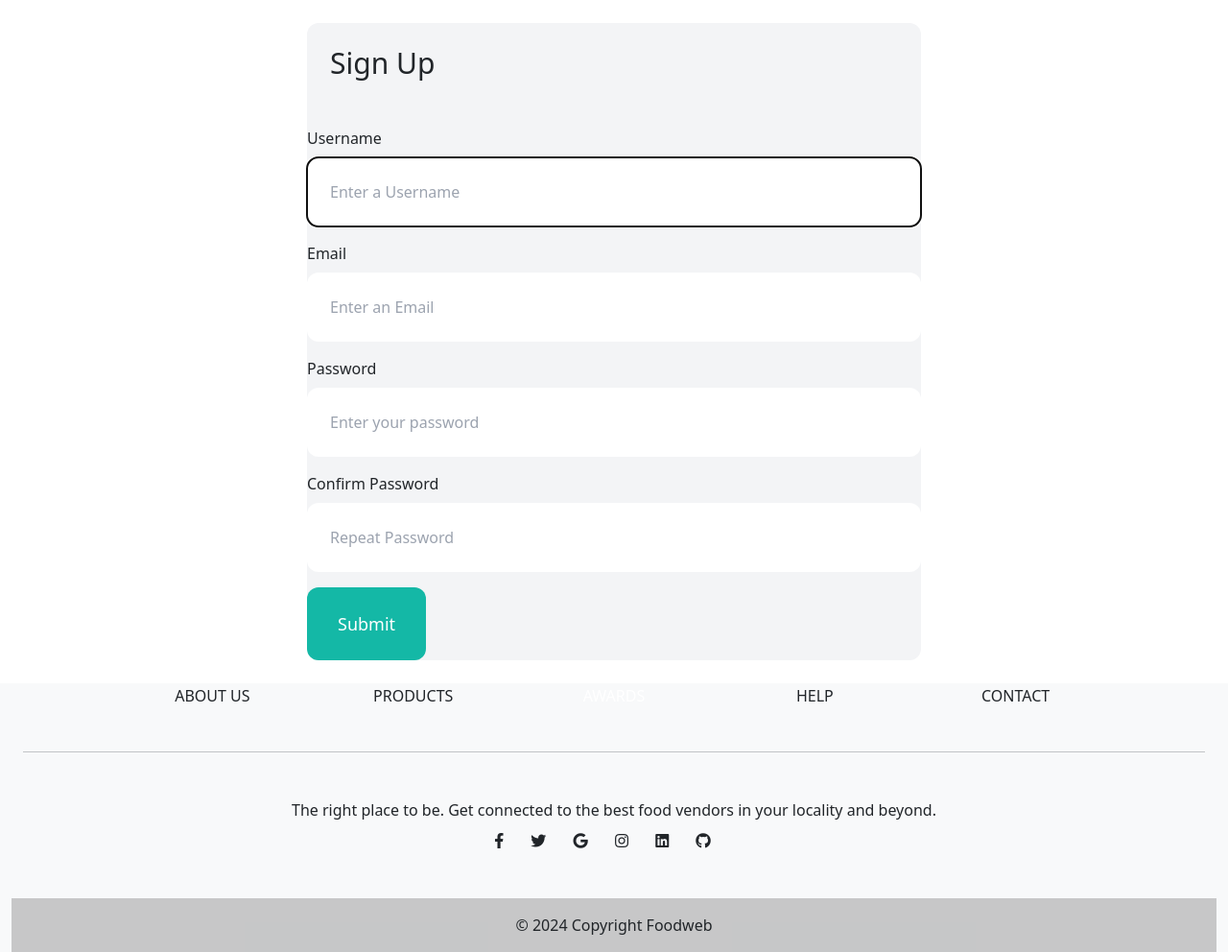
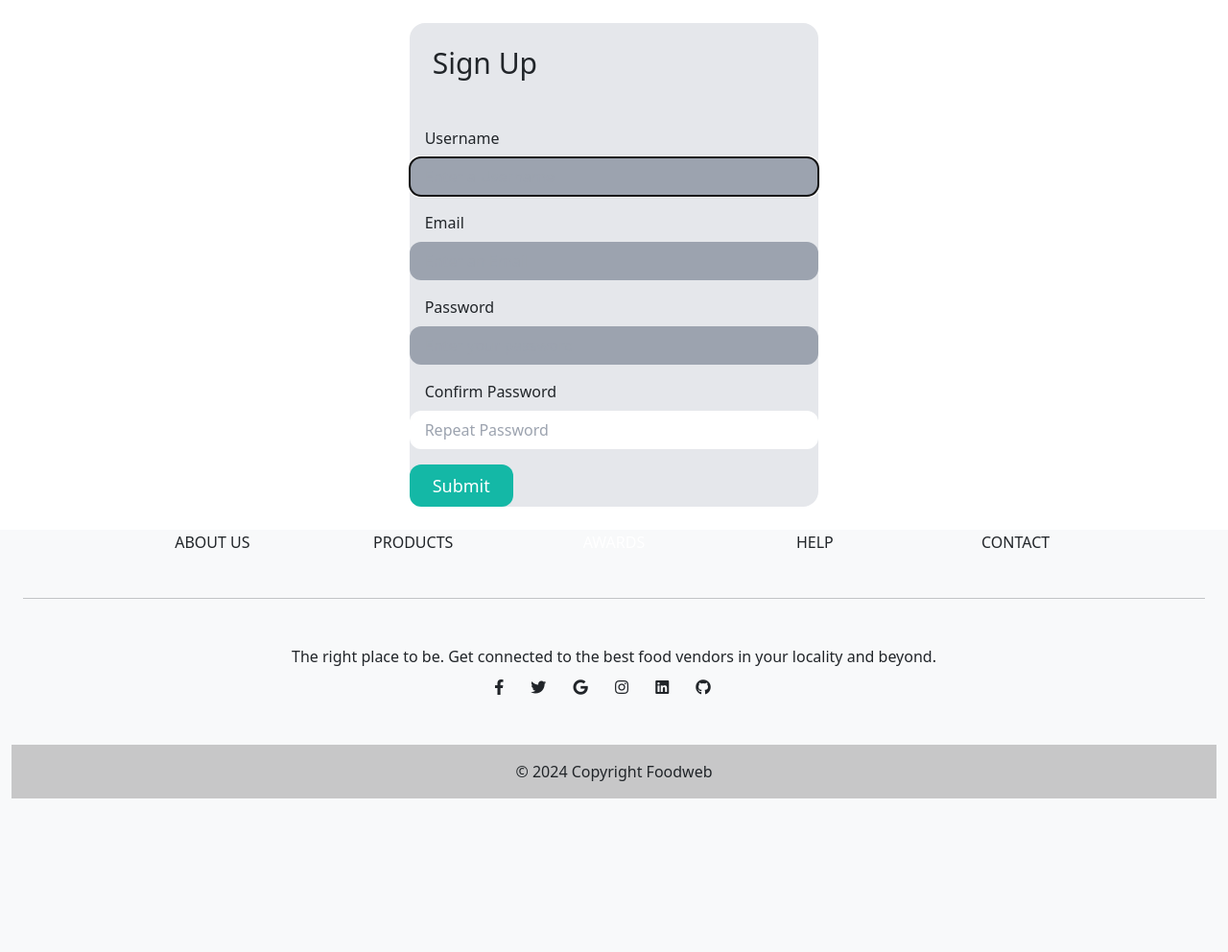
Before and after one commit to nalu-egwali/foodweb, a Django app: page /user/signup/ in a window 1280 px wide. Shown: the part 56-1048 px from the top of the page at 96% size. After the commit the page ends 888 px from the top, so only its background shows below. Run offline with Django 5.2, Linux system fonts and the light colour scheme; some libraries are stand-ins or nearby versions.

Commit message:
Improve Signup UI

```diff
--- a/user/forms.py
+++ b/user/forms.py
@@ -11,20 +11,20 @@ class SignUpForm (UserCreationForm):
 
     username = forms.CharField(widget=forms.TextInput(attrs={
         'placeholder': 'Enter a Username',
-        'class': 'w-full py-4 px-6 rounded-xl'
+        'class': 'w-full py-2 px-3 rounded-xl bg-gray-400 text-white'
     }))
 
     email = forms.CharField(widget=forms.EmailInput(attrs={
         'placeholder': 'Enter an Email',
-        'class': 'w-full py-4 px-6 rounded-xl'
+        'class': 'w-full py-2 px-3 rounded-xl bg-gray-400 text-white'
     }))
 
     password1 = forms.CharField(widget=forms.PasswordInput(attrs={
         'placeholder': 'Enter your password',
-        'class': 'w-full py-4 px-6 rounded-xl'
+        'class': 'w-full py-2 px-3 rounded-xl bg-gray-400 text-white'
     }))
 
     password2 = forms.CharField(widget=forms.PasswordInput(attrs={
         'placeholder': 'Repeat Password',
-        'class': 'w-full py-4 px-6 rounded-xl'
+        'class': 'w-full py-2 px-3 rounded-xl'
     }))
--- a/user/templates/loginform.html
+++ b/user/templates/loginform.html
@@ -19,7 +19,7 @@
     <div class="flex">
       <button type="submit" class="btn btn-primary ">Submit</button>
       <div class="bg-gray-100 rounded me-3">
-        <h6>Do not have account?<a href="#" class="inline-block">Register here</a></h6>
+        <h6>Do not have account? <a href="#" class="inline-block">Register here</a></h6>
       </div>
     </div>
   </form>
--- a/user/templates/signup.html
+++ b/user/templates/signup.html
@@ -4,29 +4,29 @@
 {% block title %} Sign up {% endblock %}
 
 {% block content %}
- <div class="w-1/2 my-6 mx-auto bg-gray-100 rounded-xl">
+ <div class="w-1/3 my-6 mx-auto bg-gray-200 rounded-2xl">
     <h1 class="mb-6 text-3xl p-6">Sign Up</h1>
     <form method="post" action=".">
         {% csrf_token %}
 
 
         <div class="mb-3">
-            <label for="" class="inline-block mb-2">Username</label>
+            <label for="" class="inline-block mb-2 px-3">Username</label>
             {{ form.username }}
         </div>
 
         <div class="mb-3">
-            <label for="" class="inline-block mb-2">Email</label>
+            <label for="" class="inline-block mb-2 px-3">Email</label>
             {{ form.email }}
         </div>
 
         <div class="mb-3">
-            <label for="" class="inline-block mb-2">Password</label>
+            <label for="" class="inline-block mb-2 px-3">Password</label>
             {{ form.password1 }}
         </div>
 
         <div class="mb-3">
-            <label for="" class="inline-block mb-2">Confirm Password</label>
+            <label for="" class="inline-block mb-2 px-3">Confirm Password</label>
             {{ form.password2 }}
         </div>
 
@@ -42,7 +42,7 @@
           </div>
         {% endif %}
 
-        <button class="py-4 px-8 text-lg bg-teal-500 hover:bg-teal-700 rounded-xl text-white">Submit</button>
+        <button class="py-2 px-4 text-lg bg-teal-500 hover:bg-teal-700 rounded-xl text-white">Submit</button>
 
     </form>
 
--- a/user/views.py
+++ b/user/views.py
@@ -3,12 +3,21 @@ from django.shortcuts import render, get_object_or_404, redirect
 from django.http import HttpResponse
 from django.contrib.auth import authenticate, login, logout
 from .forms import SignUpForm
+from django.contrib import messages
 
 # Create your views here.
 
 def login_user (request):
     if request.method == 'POST':
-        return HttpResponse("You are logged in")
+        username = request.POST['username']
+        password = request.POST['password']
+        user = authenticate(request, username = username, password = password)
+        if user is not None:
+            login(request, user)
+            messages.success("Logged in successfully")
+            return redirect('home')
+        else:
+            return HttpResponse("Login Error")
     return render(request, 'loginform.html', {})
 
 def logout_user (request):
```
Also changed, not shown: db.sqlite3.
